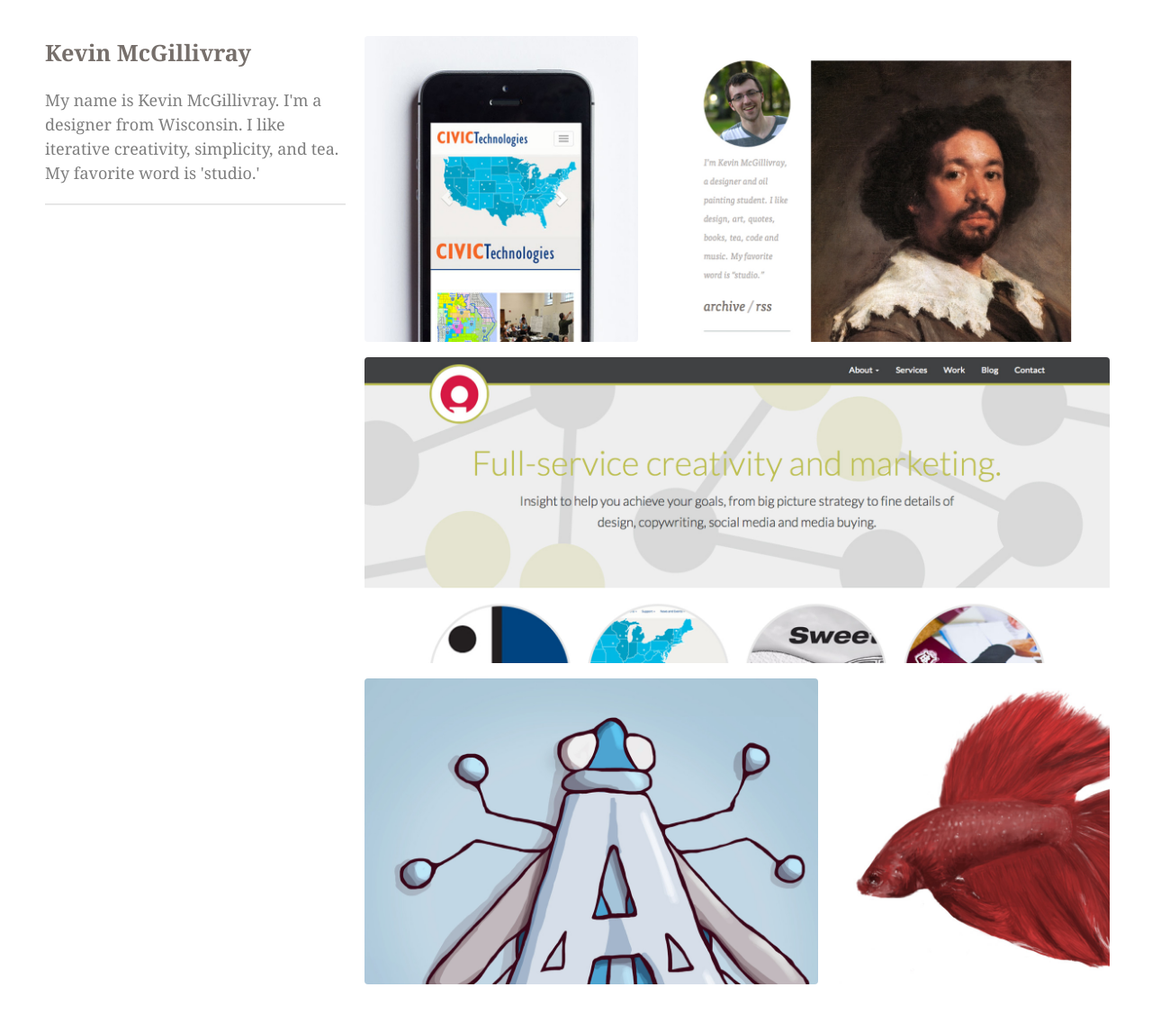
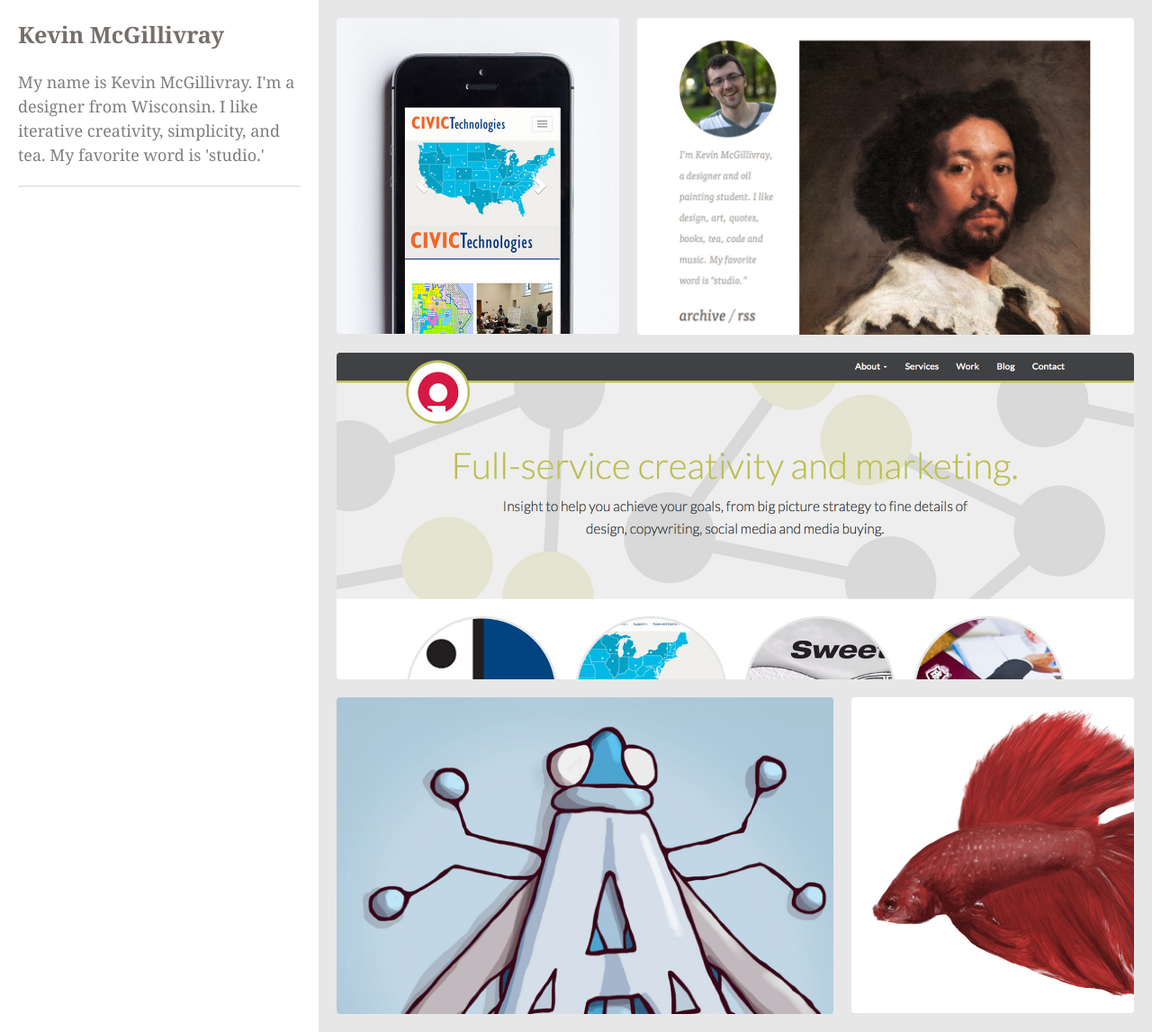
Before and after one commit to kmcgillivray/kmcgillivray.github.io, a Jekyll site: the page built from index.html, in a window 1280 px wide and 1147 px high. Shown: the whole window at 90% size. Built offline with Jekyll 4.4.1, drawn with Linux system fonts in a browser that asks for light colours.

Commit message:
Change background colors and grid pattern.

```diff
--- a/css/main.css
+++ b/css/main.css
@@ -20,10 +20,10 @@
 	line-height: 1.5;
 	font-family: Georgia, serif;
 	color: #7E7E7E;
+	background-color: #E7E7E7;
 }
 @media (min-width: 768px) {
 	body {
-		padding: 40px;
 	}
 }
 img {
@@ -36,31 +36,44 @@
  * The Grid
  */
 
-.sidebar, .main, .col, .col-2 {
-	padding-left: 10px;
-	padding-right: 10px;
+.sidebar {
+	padding: 20px;
 }
 @media (min-width: 768px) {
 	.sidebar {
 		width: 27.6373%;
 		float: left;
+		background-color: white;
+		height: 100%;
 	}
 	.main {
 		width: 72.3627%;
-		margin-left: 28.75%;
+		margin-left: 27.6373%;
 		float: left;
+		padding-bottom: 20px;
 	}
-	.project:nth-child(n) {
+	.project:nth-child(5n+1),
+	.project:nth-child(5n) {
 		width: 38.1971%;
 		float: left;
+		padding-left: 20px;
+		padding-right: 20px;
 	}
-	.project:nth-child(2n) {
+	.project:nth-child(5n-3) {
 		width: 61.8029%;
 		float: left;
+		padding-right: 20px;
 	}
-	.project:nth-child(3n) {
+	.project:nth-child(5n-1) {
+		width: 61.8029%;
+		float: left;
+		padding-left: 20px;
+	}
+	.project:nth-child(5n-2) {
 		width: 100%;
 		float: left;
+		padding-right: 20px;
+		padding-left: 20px;
 	}
 }
 
@@ -111,7 +124,8 @@
  */
 
 .project {
-	margin-bottom: 10px;
+	font-size: 0px;
+	padding-top: 20px;
 }
 .project img {
 	border-radius: 4px;
--- a/index.html
+++ b/index.html
@@ -3,13 +3,11 @@
 ---
 
 {% for post in site.posts %}
-	<div class="project {% if post.category == 'featured' %}col-2{% else %}col{% endif %}">
-		<a href="{{ post.url }}">
+		<a class="project" href="{{ post.url }}">
 			{% if post.image %}
 		  	<img src="/img/{{ post.image }}">
 			{% else %}
 				<img src="holder.js/100%x348">
 			{% endif %}
 		</a>
-	</div>
 {% endfor %}
```
Also changed, not shown: img/illustration-thumbnail.jpg, img/kevin-schmevin-thumbnail.jpg.
